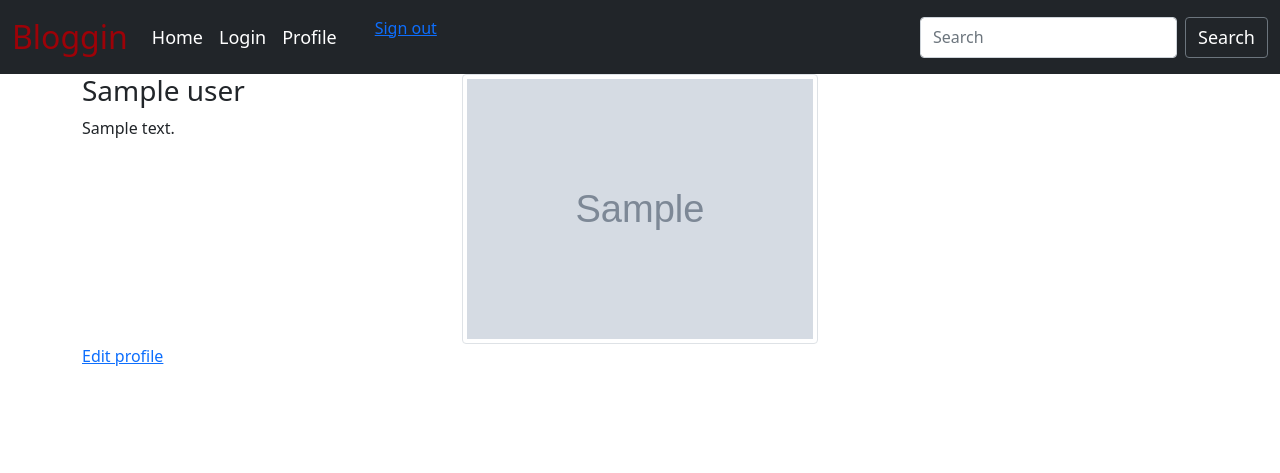
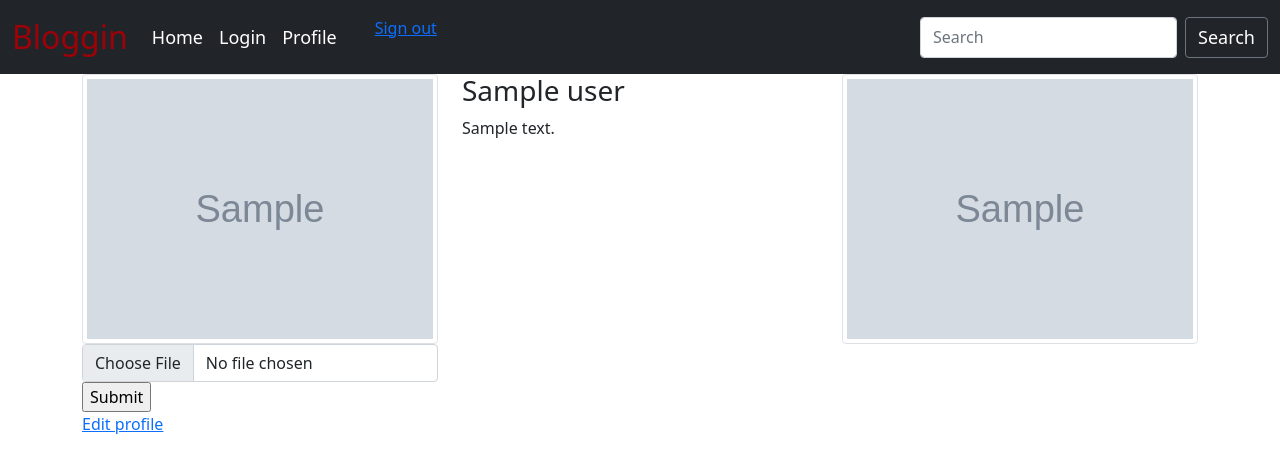
Before and after one commit to mwikalikyalo/blog-post, a Flask app: a page that uses app/templates/profile/profile.html in a window 1280 px wide. Shown: the top 473 px of the page. Run offline with Flask 2, Linux system fonts and the light colour scheme; a user stored in the database is signed in; tables that the repository leaves empty hold one stand-in row (values such as "Sample post"); grey boxes marked "Sample" are stand-in pictures; some libraries are stand-ins or nearby versions.

Commit message:
Add the profile pic path

```diff
--- a/app/__init__.py
+++ b/app/__init__.py
@@ -4,12 +4,14 @@ from config import config_options
 from flask_sqlalchemy import SQLAlchemy
 from flask_login import LoginManager
 from flask_bootstrap import Bootstrap
+from flask_uploads import UploadSet,configure_uploads,IMAGES
 
 login_manager = LoginManager()
 login_manager.session_protection = 'strong'
 login_manager.login_view = 'auth.login'
 db = SQLAlchemy()
 bootstrap = Bootstrap()
+photos = UploadSet('photos',IMAGES)
 
 def create_app(config_name):
     """
@@ -21,6 +23,9 @@ def create_app(config_name):
     #Register auth blueprint
     from .auth import auth as auth_blueprint
     app.register_blueprint(auth_blueprint,url_prefix = '/authenticate')
+
+    # configure UploadSet
+    configure_uploads(app,photos)
 
     # Initializing flask extensions
     db.init_app(app)
--- a/app/templates/profile/profile.html
+++ b/app/templates/profile/profile.html
@@ -3,8 +3,24 @@
 {% block content %}
 <div class="container">
   <div class="row">
+  <!--display image-->
+    <div class="col-md-4">
+      {% if user.profile_pic_path %}
+
+      <img src="{{url_for('static',filename=user.profile_pic_path)}}" alt="" class="img-thumbnail">
+
+      {%else%}
+      <p>No profile picture</p>
+      {% endif %}
+
+          {% if user == current_user %}
+      <form  action="{{url_for('main.update_pic',full_name=user.full_name)}}" method="post" enctype = "multipart/form-data">
+        <input type="file"  name="photo" class="form-control" required>
+        <input type="submit">
+      </form>
+        {% endif %}
+    </div>
   <!-- displaying  name-->
-
     <div class="col-md-4">
       <h3> {{user.full_name| capitalize}} </h3>
 
--- a/config.py
+++ b/config.py
@@ -7,6 +7,7 @@ class Config:
     QUOTE_BASE_URL ='http://quotes.stormconsultancy.co.uk/random.json'
     SECRET_KEY= os.environ.get('SECRET_KEY')
     SQLALCHEMY_DATABASE_URI = 'postgresql+psycopg2://moringa:0000@localhost/watchlist'
+    UPLOADED_PHOTOS_DEST ='app/static/images'
 
 class ProdConfig(Config):
     pass
```
